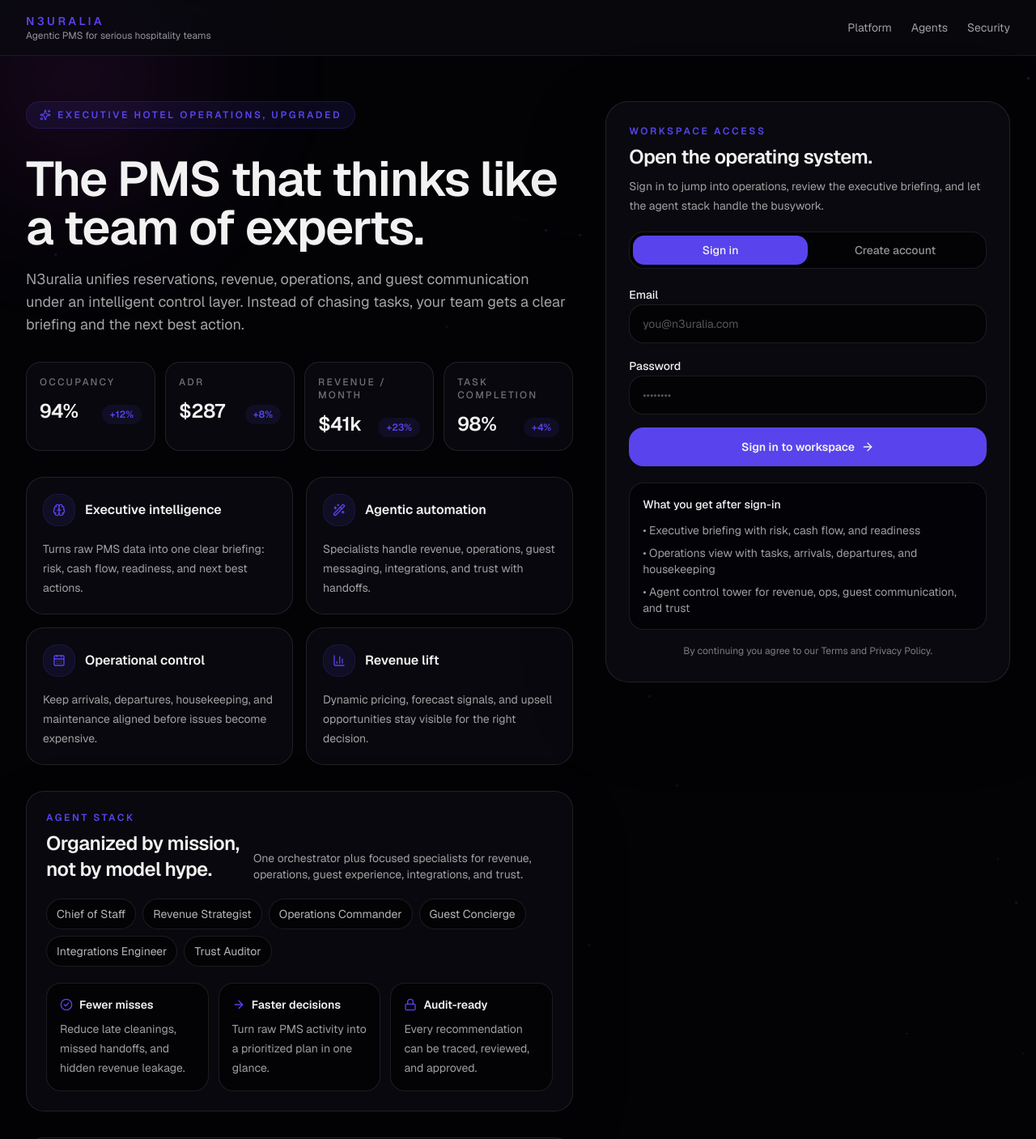
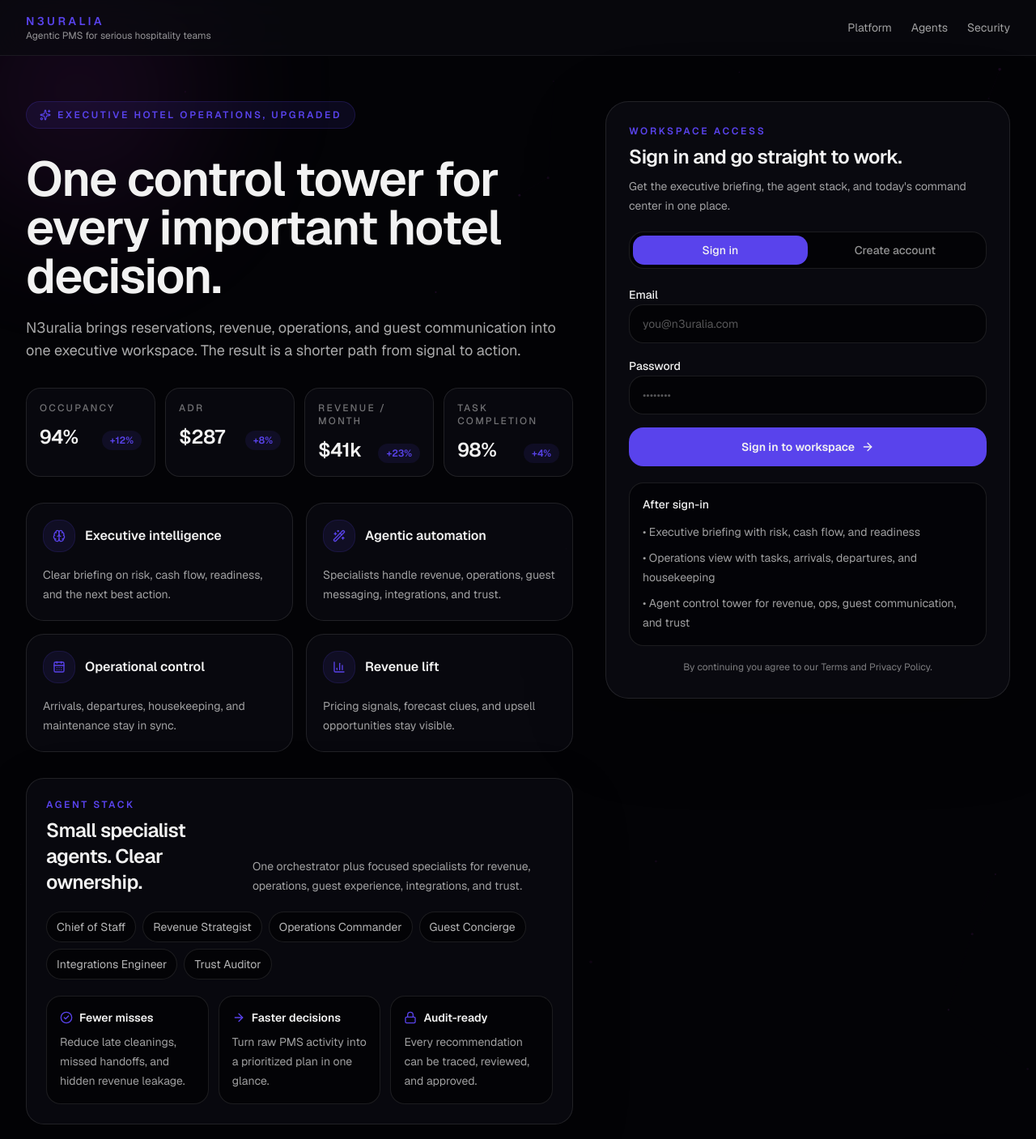
Before and after one commit to traviscomber/v0-mini-pms-dashboard, a Next.js app: page /auth/login in a window 1280 px wide. Shown: the top 1407 px of the page at 81% size. Built offline with nearby package versions, Linux system fonts and the light colour scheme; no server answers.

Commit message:
polish landing readability and motion

```diff
--- a/app/auth/login/login-shell.tsx
+++ b/app/auth/login/login-shell.tsx
@@ -1,7 +1,6 @@
 "use client";
 
-import { useEffect, useRef, useState } from "react";
-import type { ReactNode } from "react";
+import { useEffect, useRef, useState, type ReactNode } from "react";
 import { ArrowRight, BarChart3, Brain, CalendarDays, CheckCircle2, Lock, Sparkles, Wand2 } from "lucide-react";
 
 interface LoginShellProps {
@@ -23,22 +22,22 @@ const PLATFORM_PILLARS = [
   {
     icon: Brain,
     title: "Executive intelligence",
-    description: "Turns raw PMS data into one clear briefing: risk, cash flow, readiness, and next best actions.",
+    description: "Clear briefing on risk, cash flow, readiness, and the next best action.",
   },
   {
     icon: Wand2,
     title: "Agentic automation",
-    description: "Specialists handle revenue, operations, guest messaging, integrations, and trust with handoffs.",
+    description: "Specialists handle revenue, operations, guest messaging, integrations, and trust.",
   },
   {
     icon: CalendarDays,
     title: "Operational control",
-    description: "Keep arrivals, departures, housekeeping, and maintenance aligned before issues become expensive.",
+    description: "Arrivals, departures, housekeeping, and maintenance stay in sync.",
   },
   {
     icon: BarChart3,
     title: "Revenue lift",
-    description: "Dynamic pricing, forecast signals, and upsell opportunities stay visible for the right decision.",
+    description: "Pricing signals, forecast clues, and upsell opportunities stay visible.",
   },
 ];
 
@@ -68,6 +67,14 @@ export function LoginShell({
     if (!ctx) return;
 
     let animationFrame = 0;
+    const dots = Array.from({ length: 42 }, () => ({
+      x: Math.random(),
+      y: Math.random(),
+      radius: Math.random() * 1.4 + 0.6,
+      vx: (Math.random() - 0.5) * 0.0015,
+      vy: (Math.random() - 0.5) * 0.0015,
+      alpha: Math.random() * 0.22 + 0.06,
+    }));
 
     const resize = () => {
       const dpr = window.devicePixelRatio || 1;
@@ -75,15 +82,6 @@ export function LoginShell({
       canvas.height = canvas.offsetHeight * dpr;
       ctx.setTransform(dpr, 0, 0, dpr, 0, 0);
     };
-
-    const dots = Array.from({ length: 46 }, () => ({
-      x: Math.random() * 1,
-      y: Math.random() * 1,
-      radius: Math.random() * 1.6 + 0.5,
-      vx: (Math.random() - 0.5) * 0.0018,
-      vy: (Math.random() - 0.5) * 0.0018,
-      alpha: Math.random() * 0.25 + 0.08,
-    }));
 
     const draw = () => {
       const width = canvas.offsetWidth;
@@ -109,7 +107,7 @@ export function LoginShell({
             ctx.beginPath();
             ctx.moveTo(dot.x * width, dot.y * height);
             ctx.lineTo(other.x * width, other.y * height);
-            ctx.strokeStyle = `oklch(0.58 0.24 320 / ${0.06 * (1 - distance / 180)})`;
+            ctx.strokeStyle = `oklch(0.58 0.24 320 / ${0.05 * (1 - distance / 180)})`;
             ctx.lineWidth = 1;
             ctx.stroke();
           }
@@ -136,14 +134,18 @@ export function LoginShell({
 
   return (
     <div className="relative min-h-[100svh] overflow-hidden bg-background text-foreground">
-      <canvas ref={canvasRef} aria-hidden="true" className="pointer-events-none absolute inset-0 h-full w-full opacity-70" />
+      <canvas ref={canvasRef} aria-hidden="true" className="pointer-events-none absolute inset-0 h-full w-full opacity-50" />
 
       <div
         aria-hidden="true"
-        className="pointer-events-none absolute -left-40 -top-40 h-[32rem] w-[32rem] rounded-full bg-[radial-gradient(circle,oklch(0.58_0.24_320_/_0.14)_0%,transparent_65%)] blur-3xl"
+        className="pointer-events-none absolute -left-40 -top-40 h-[32rem] w-[32rem] rounded-full bg-[radial-gradient(circle,oklch(0.58_0.24_320_/_0.14)_0%,transparent_65%)] blur-3xl animate-[lp-float_14s_ease-in-out_infinite]"
+      />
+      <div
+        aria-hidden="true"
+        className="pointer-events-none absolute -bottom-36 -right-28 h-[28rem] w-[28rem] rounded-full bg-[radial-gradient(circle,oklch(0.52_0.24_280_/_0.10)_0%,transparent_68%)] blur-3xl animate-[lp-float_18s_ease-in-out_infinite]"
       />
 
-      <header className="relative z-10 border-b border-border/70 bg-card/70 backdrop-blur-xl">
+      <header className="relative z-10 border-b border-border/70 bg-card/70 backdrop-blur-xl animate-[lp-drop_0.7s_ease_both]">
         <div className="mx-auto flex max-w-7xl items-center justify-between px-6 py-4 lg:px-8">
           <div>
             <p className="text-sm font-semibold uppercase tracking-[0.24em] text-primary">N3uralia</p>
@@ -159,45 +161,46 @@ export function LoginShell({
 
       <main className="relative z-10 mx-auto grid max-w-7xl gap-10 px-6 py-10 lg:grid-cols-[minmax(0,1.15fr)_minmax(380px,0.85fr)] lg:items-start lg:px-8 lg:py-14">
         <section className="space-y-8">
-          <div className="inline-flex items-center gap-2 rounded-full border border-primary/20 bg-primary/10 px-4 py-2 text-xs font-semibold uppercase tracking-[0.22em] text-primary">
+          <div className="inline-flex items-center gap-2 rounded-full border border-primary/20 bg-primary/10 px-4 py-2 text-xs font-semibold uppercase tracking-[0.22em] text-primary animate-[lp-rise_0.8s_ease_both]">
             <Sparkles className="h-3.5 w-3.5" />
             Executive hotel operations, upgraded
           </div>
 
-          <div className="space-y-5">
+          <div className="space-y-5 animate-[lp-rise_0.85s_ease_0.05s_both]">
             <h1 className="max-w-3xl text-4xl font-semibold tracking-tight text-foreground sm:text-5xl xl:text-6xl">
-              The PMS that thinks like a team of experts.
+              One control tower for every important hotel decision.
             </h1>
-            <p className="max-w-2xl text-base leading-7 text-foreground/68 sm:text-lg">
-              N3uralia unifies reservations, revenue, operations, and guest communication under an intelligent control layer.
-              Instead of chasing tasks, your team gets a clear briefing and the next best action.
+            <p className="max-w-2xl text-base leading-7 text-foreground/70 sm:text-lg">
+              N3uralia brings reservations, revenue, operations, and guest communication into one executive workspace.
+              The result is a shorter path from signal to action.
             </p>
           </div>
 
           <div className="grid gap-3 sm:grid-cols-2 xl:grid-cols-4">
-            {HERO_STATS.map((stat) => (
-              <MetricCard key={stat.label} {...stat} />
+            {HERO_STATS.map((stat, index) => (
+              <MetricCard key={stat.label} {...stat} delay={index * 0.08} />
             ))}
           </div>
 
           <div id="platform" className="grid gap-4 md:grid-cols-2">
-            {PLATFORM_PILLARS.map((pillar) => (
+            {PLATFORM_PILLARS.map((pillar, index) => (
               <FeatureCard
                 key={pillar.title}
                 icon={<pillar.icon className="h-4 w-4" />}
                 title={pillar.title}
                 description={pillar.description}
+                delay={index * 0.08}
               />
             ))}
           </div>
 
-          <section id="agents" className="rounded-3xl border border-border bg-card/80 p-6 shadow-[0_24px_80px_rgba(0,0,0,0.12)] backdrop-blur">
+          <section id="agents" className="rounded-3xl border border-border bg-card/80 p-6 shadow-[0_24px_80px_rgba(0,0,0,0.12)] backdrop-blur animate-[lp-rise_0.9s_ease_0.15s_both]">
             <div className="flex flex-col gap-3 lg:flex-row lg:items-end lg:justify-between">
               <div>
                 <p className="text-xs font-semibold uppercase tracking-[0.22em] text-primary">Agent stack</p>
-                <h2 className="mt-2 text-2xl font-semibold tracking-tight">Organized by mission, not by model hype.</h2>
+                <h2 className="mt-2 text-2xl font-semibold tracking-tight">Small specialist agents. Clear ownership.</h2>
               </div>
-              <p className="max-w-xl text-sm text-foreground/65">
+              <p className="max-w-xl text-sm leading-6 text-foreground/65">
                 One orchestrator plus focused specialists for revenue, operations, guest experience, integrations, and trust.
               </p>
             </div>
@@ -206,7 +209,7 @@ export function LoginShell({
               {AGENT_STACK.map((agent) => (
                 <span
                   key={agent}
-                  className="rounded-full border border-border bg-background/80 px-3 py-2 text-sm text-foreground/75"
+                  className="rounded-full border border-border bg-background/80 px-3 py-2 text-sm text-foreground/75 transition duration-300 hover:-translate-y-0.5 hover:border-primary/30 hover:bg-primary/5"
                 >
                   {agent}
                 </span>
@@ -220,7 +223,7 @@ export function LoginShell({
             </div>
           </section>
 
-          <section id="security" className="rounded-3xl border border-border bg-card/70 p-6">
+          <section id="security" className="rounded-3xl border border-border bg-card/70 p-6 animate-[lp-rise_0.9s_ease_0.2s_both]">
             <p className="text-xs font-semibold uppercase tracking-[0.22em] text-primary">Security posture</p>
             <div className="mt-3 grid gap-4 lg:grid-cols-3">
               <SecurityTile title="Controlled access" text="Login-protected workspace entry with property-scoped data." />
@@ -231,12 +234,12 @@ export function LoginShell({
         </section>
 
         <section aria-label="Authentication" className="lg:sticky lg:top-8" id="auth-card">
-          <div className="rounded-[28px] border border-border bg-card/90 p-6 shadow-[0_32px_100px_rgba(0,0,0,0.28)] backdrop-blur-xl sm:p-7">
+          <div className="rounded-[28px] border border-border bg-card/90 p-6 shadow-[0_32px_100px_rgba(0,0,0,0.28)] backdrop-blur-xl sm:p-7 animate-[lp-card_0.9s_ease_0.1s_both]">
             <div className="space-y-2">
               <p className="text-xs font-semibold uppercase tracking-[0.22em] text-primary">Workspace access</p>
-              <h2 className="text-2xl font-semibold tracking-tight">Open the operating system.</h2>
+              <h2 className="text-2xl font-semibold tracking-tight">Sign in and go straight to work.</h2>
               <p className="text-sm leading-6 text-foreground/65">
-                Sign in to jump into operations, review the executive briefing, and let the agent stack handle the busywork.
+                Get the executive briefing, the agent stack, and today's command center in one place.
               </p>
             </div>
 
@@ -249,7 +252,7 @@ export function LoginShell({
                   onClick={() => setTab(variant)}
                   suppressHydrationWarning
                   className={[
-                    "flex-1 rounded-xl px-4 py-2 text-sm font-medium transition",
+                    "flex-1 rounded-xl px-4 py-2 text-sm font-medium transition duration-300",
                     tab === variant ? "bg-primary text-primary-foreground shadow-sm" : "text-foreground/60 hover:text-foreground",
                   ].join(" ")}
                 >
@@ -295,8 +298,8 @@ export function LoginShell({
             </div>
 
             <div className="mt-5 rounded-2xl border border-border bg-background/80 p-4 text-sm text-foreground/65">
-              <p className="font-medium text-foreground">What you get after sign-in</p>
-              <ul className="mt-3 space-y-2">
+              <p className="font-medium text-foreground">After sign-in</p>
+              <ul className="mt-3 space-y-2 leading-6">
                 <li>• Executive briefing with risk, cash flow, and readiness</li>
                 <li>• Operations view with tasks, arrivals, departures, and housekeeping</li>
                 <li>• Agent control tower for revenue, ops, guest communication, and trust</li>
@@ -313,13 +316,35 @@ export function LoginShell({
       <footer className="relative z-10 border-t border-border/70 px-6 py-5 text-center text-xs text-foreground/50 lg:px-8">
         © 2026 N3uralia — Agentic hospitality platform
       </footer>
+
+      <style>{`
+        @keyframes lp-rise {
+          from { opacity: 0; transform: translateY(18px); filter: blur(4px); }
+          to { opacity: 1; transform: translateY(0); filter: blur(0); }
+        }
+        @keyframes lp-drop {
+          from { opacity: 0; transform: translateY(-10px); }
+          to { opacity: 1; transform: translateY(0); }
+        }
+        @keyframes lp-float {
+          0%, 100% { transform: translate3d(0, 0, 0) scale(1); }
+          50% { transform: translate3d(0, 18px, 0) scale(1.03); }
+        }
+        @keyframes lp-card {
+          from { opacity: 0; transform: translateY(22px) scale(0.985); }
+          to { opacity: 1; transform: translateY(0) scale(1); }
+        }
+      `}</style>
     </div>
   );
 }
 
-function MetricCard({ label, value, delta }: { label: string; value: string; delta: string }) {
+function MetricCard({ label, value, delta, delay }: { label: string; value: string; delta: string; delay: number }) {
   return (
-    <div className="rounded-2xl border border-border bg-card/80 p-4 backdrop-blur">
+    <div
+      className="rounded-2xl border border-border bg-card/80 p-4 backdrop-blur animate-[lp-rise_0.7s_ease_both]"
+      style={{ animationDelay: `${delay}s` }}
+    >
       <p className="text-xs font-medium uppercase tracking-[0.18em] text-foreground/45">{label}</p>
       <div className="mt-3 flex items-end justify-between gap-3">
         <span className="text-2xl font-semibold tracking-tight text-foreground">{value}</span>
@@ -329,9 +354,22 @@ function MetricCard({ label, value, delta }: { label: string; value: string; del
   );
 }
 
-function FeatureCard({ icon, title, description }: { icon: ReactNode; title: string; description: string }) {
+function FeatureCard({
+  icon,
+  title,
+  description,
+  delay,
+}: {
+  icon: ReactNode;
+  title: string;
+  description: string;
+  delay: number;
+}) {
   return (
-    <article className="rounded-3xl border border-border bg-card/80 p-5">
+    <article
+      className="rounded-3xl border border-border bg-card/80 p-5 animate-[lp-rise_0.75s_ease_both]"
+      style={{ animationDelay: `${delay}s` }}
+    >
       <div className="flex items-center gap-3">
         <div className="flex h-10 w-10 items-center justify-center rounded-2xl border border-primary/15 bg-primary/10 text-primary">
           {icon}
@@ -345,7 +383,7 @@ function FeatureCard({ icon, title, description }: { icon: ReactNode; title: str
 
 function Callout({ icon, title, text }: { icon: ReactNode; title: string; text: string }) {
   return (
-    <div className="rounded-2xl border border-border bg-background/80 p-4">
+    <div className="rounded-2xl border border-border bg-background/80 p-4 transition duration-300 hover:-translate-y-0.5 hover:border-primary/20">
       <div className="flex items-center gap-2 text-sm font-semibold text-foreground">
         <span className="text-primary">{icon}</span>
         {title}
```
